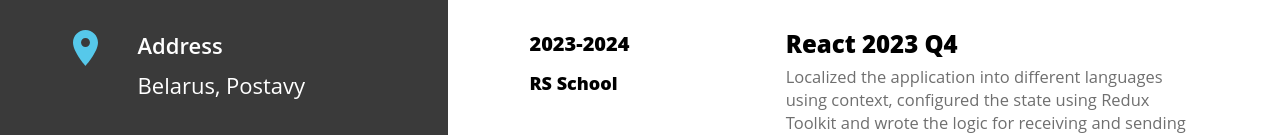
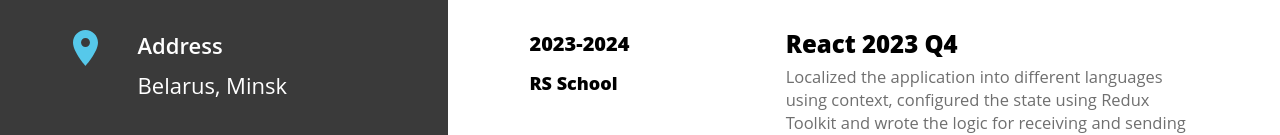
Before and after one commit to BrBrov/Portfolio, a React (Vite) app in the folder portfolio/: page / in a window 1280 px wide. Shown: the part 671-806 px from the top of the page. Built offline with nearby package versions, Linux system fonts and the light colour scheme; a web font is replaced by a local one.

Commit message:
docs: updae address data

```diff
--- a/portfolio/src/constants/contacts/address.ts
+++ b/portfolio/src/constants/contacts/address.ts
@@ -10,7 +10,7 @@ const addressTitle: ContactsTitle = {
 };
 
 const addressData: ContactsInfo = {
-  data: 'Belarus, Postavy',
+  data: 'Belarus, Minsk',
   type: 'address'
 };
 
```
